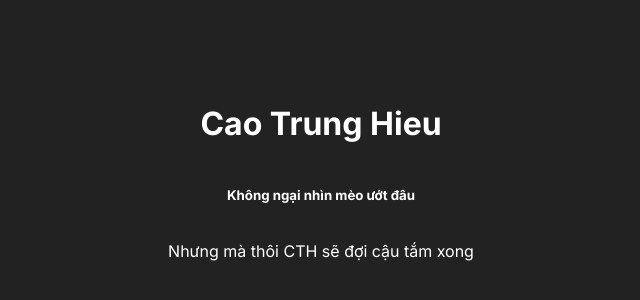
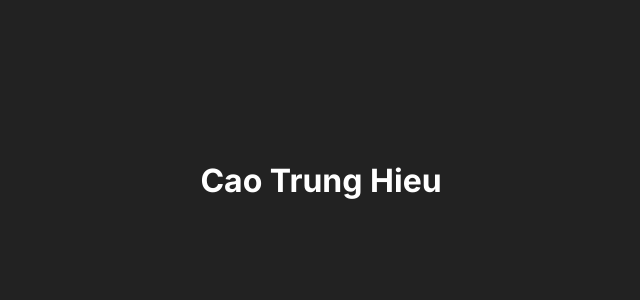
Before and after one commit to HieuCaoTlu/portfolio, a React (Vite) app: page / in a window 1280 px wide. Shown: the part 220-520 px from the top of the page, without its empty margins (319-959 px from the left). Built offline with nearby package versions, Linux system fonts and the light colour scheme.

Commit message:
Update App.jsx

```diff
--- a/src/App.jsx
+++ b/src/App.jsx
@@ -4,8 +4,6 @@ function App() {
   return (
     <main>
       <h1>Cao Trung Hieu</h1>
-      <h5>Không ngại nhìn mèo ướt đâu</h5>
-      <p>Nhưng mà thôi CTH sẽ đợi cậu tắm xong</p>
     </main>
   )
 }
```
